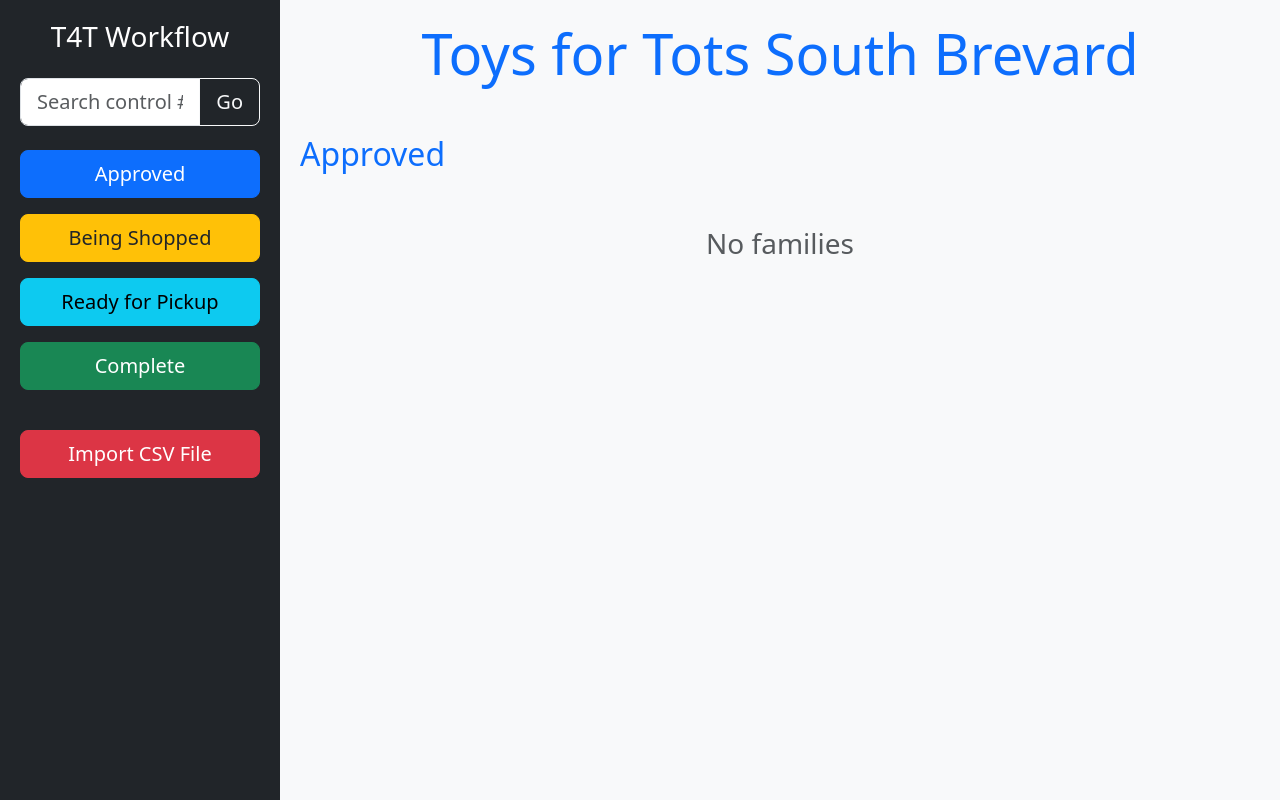
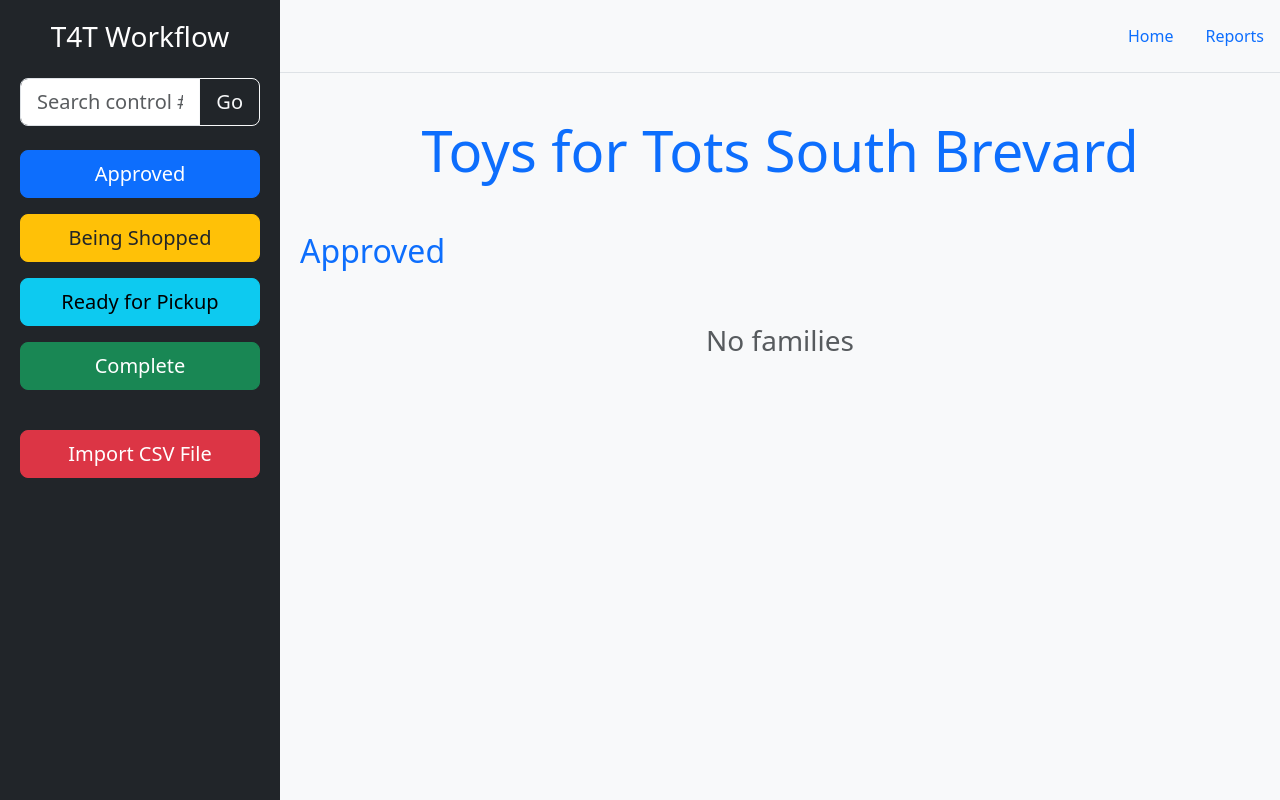
Before and after one commit to charliebrennan50/t4t_workflow_new, a Node server app: template views/index.ejs in a window 1280 px wide. Run offline with Node 20, Linux system fonts and the light colour scheme; the template is opened without the code that fills it, so the values that code supplies are empty.

Commit message:
add login, reports page, header

```diff
--- a/public/js/modals.js
+++ b/public/js/modals.js
@@ -35,8 +35,6 @@
 function openBagsModal(family) {
   document.getElementById("bagsControl").textContent = family.control_number;
   const numChildren = family.children.length || 1;
-  // document.getElementById("numBags").value = 1;
-  // document.getElementById("binLocation").value = "A12";
   document.getElementById("numToys").value = numChildren * 4;
   document.getElementById("numBooks").value = numChildren;
   document.getElementById("numStuffers").value = numChildren;
--- a/server.js
+++ b/server.js
@@ -192,6 +192,10 @@
   }
 });
 
+app.get("/reports", (req, res) => {
+  res.render("reports", { error: null });
+});
+
 app.listen(PORT, () =>
   console.log(`Server running at http://localhost:${PORT}`)
 );
--- a/views/index.ejs
+++ b/views/index.ejs
@@ -1,66 +1,31 @@
-<!DOCTYPE html>
-<html lang="en">
-  <head>
-    <meta charset="UTF-8" />
-    <meta name="viewport" content="width=device-width, initial-scale=1" />
-    <title>T4T South Brevard</title>
-    <link
-      href="https://cdn.jsdelivr.net/npm/bootstrap@5.3.3/dist/css/bootstrap.min.css"
-      rel="stylesheet"
-    />
-    <link rel="stylesheet" type="text/css" href="/styles/styles.css" />
-  </head>
+<%- include('partials/header', { pageTitle: "Home" }) %>
 
-  <body>
 <div class="sidebar">
   <h3 class="text-center mb-4">T4T Workflow</h3>
   <div class="input-group input-group-lg mb-4">
-        <input
-          type="text"
-          id="searchInput"
-          class="form-control"
-          placeholder="Search control #"
-        />
+    <input type="text" id="searchInput" class="form-control" placeholder="Search control #" />
     <button class="btn btn-outline-light" onclick="searchControl()">
       Go
     </button>
   </div>
   <div class="d-grid gap-3">
-        <button
-          class="btn btn-primary btn-lg"
-          onclick="showSection('approved')"
-        >
+    <button class="btn btn-primary btn-lg" onclick="showSection('approved')">
       Approved
     </button>
-        <button
-          class="btn btn-warning btn-lg text-dark"
-          onclick="showSection('being_shopped')"
-        >
+    <button class="btn btn-warning btn-lg text-dark" onclick="showSection('being_shopped')">
       Being Shopped
     </button>
-        <button
-          class="btn btn-info btn-lg"
-          onclick="showSection('ready_for_pickup')"
-        >
+    <button class="btn btn-info btn-lg" onclick="showSection('ready_for_pickup')">
       Ready for Pickup
     </button>
-        <button
-          class="btn btn-success btn-lg"
-          onclick="showSection('complete')"
-        >
+    <button class="btn btn-success btn-lg" onclick="showSection('complete')">
       Complete
     </button>
     <!-- Import CSV Button -->
     <div class="mt-4">
       <label class="btn btn-danger btn-lg w-100">
         Import CSV File
-            <input
-              type="file"
-              id="csvImportFile"
-              accept=".csv"
-              style="display: none"
-              onchange="handleFileSelect(event)"
-            />
+        <input type="file" id="csvImportFile" accept=".csv" style="display: none" onchange="handleFileSelect(event)" />
       </label>
     </div>
   </div>
@@ -97,5 +62,3 @@
 <!-- JS scripts at the end of the body for faster loading -->
 <script src="/js/main.js"></script>
 <script src="/js/modals.js"></script>
-  </body>
-</html>
--- /dev/null
+++ b/views/partials/header.ejs
@@ -0,0 +1,28 @@
+<!DOCTYPE html>
+<html lang="en">
+
+<head>
+  <meta charset="UTF-8" />
+  <meta name="viewport" content="width=device-width, initial-scale=1, maximum-scale=1, user-scalable=no" />
+  <title><%= pageTitle %></title>
+  <link href="https://cdn.jsdelivr.net/npm/bootstrap@5.3.8/dist/css/bootstrap.min.css" rel="stylesheet" integrity="sha384-sRIl4kxILFvY47J16cr9ZwB07vP4J8+LH7qKQnuqkuIAvNWLzeN8tE5YBujZqJLB" crossorigin="anonymous" />
+  <link rel="stylesheet" type="text/css" href="/styles/styles.css" />
+  <meta name="viewport" content="width=device-width, initial-scale=1, maximum-scale=1, user-scalable=no" />
+  <script src="https://cdn.jsdelivr.net/npm/bootstrap@5.3.3/dist/js/bootstrap.bundle.min.js"></script>
+</head>
+
+<body>
+  <header class="d-flex flex-wrap justify-content-center py-3 mb-4 border-bottom">
+    <a href="/" class="d-flex align-items-center mb-3 mb-md-0 me-md-auto text-dark text-decoration-none">
+      <svg class="bi me-2" width="40" height="32">
+        <use xlink:href="#bootstrap"></use>
+      </svg>
+    </a>
+
+    <ul class="nav nav-pills">
+      <li class="nav-item"><a href="/" class="nav-link">Home</a></li>
+      <li class="nav-item">
+        <a class="nav-link" href="/reports">Reports</a>
+      </li>
+    </ul>
+  </header>
--- /dev/null
+++ b/views/reports.ejs
@@ -0,0 +1 @@
+<%- include('partials/header', { pageTitle: "Reports" }) %>
```
Also changed, not shown: 1 other file. Lines whose indentation alone changed are shown as unchanged.
